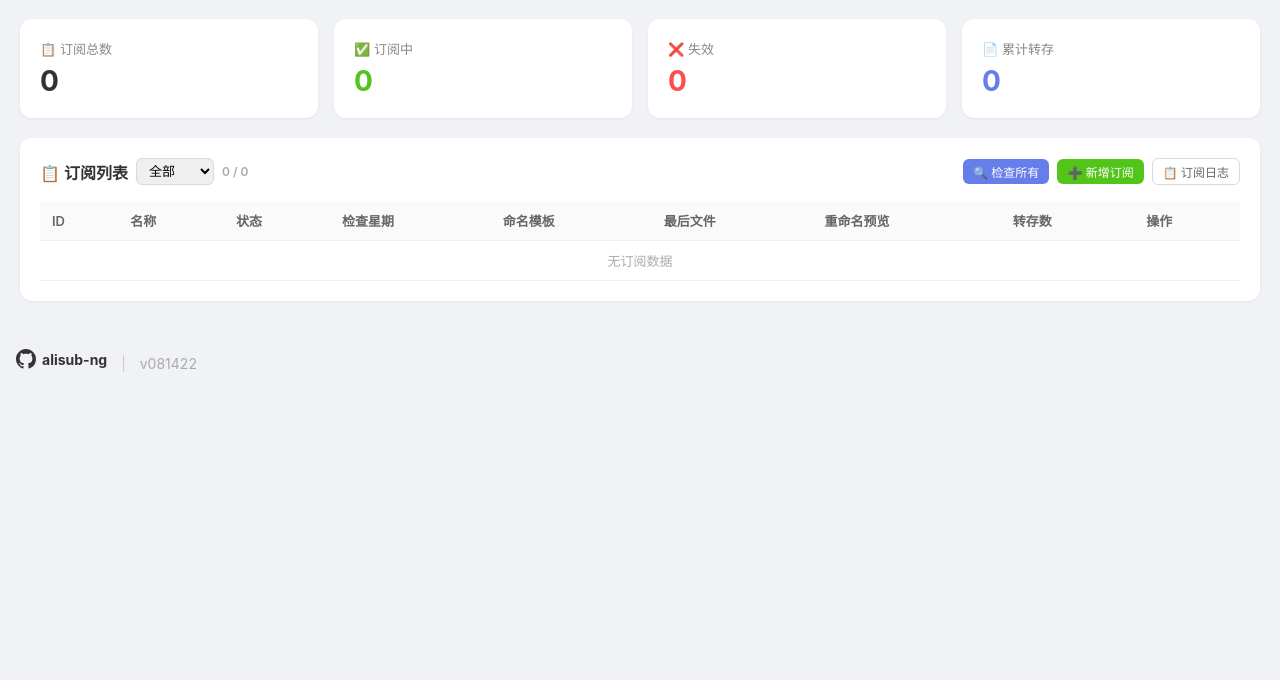
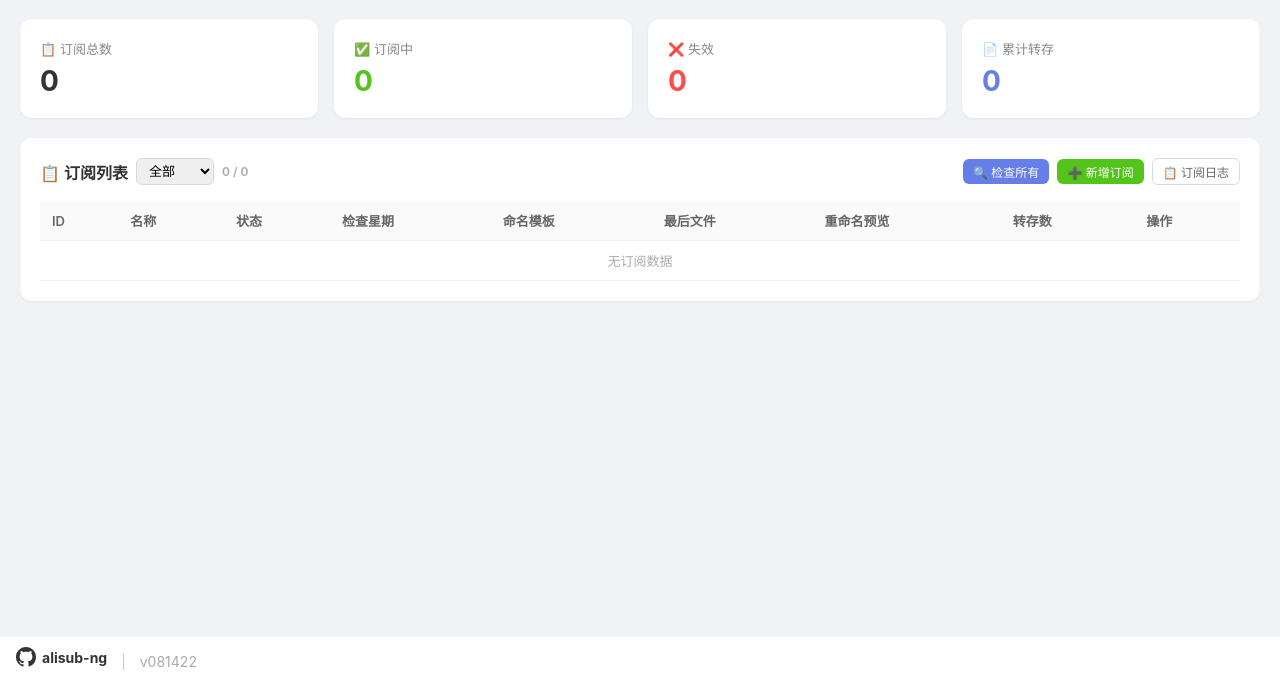
Before and after one commit to liwei9804/alisub-ng, a Flask app: page / in a window 1280 px wide. Shown: the part 120-800 px from the top of the page. Run offline with Flask 3, Linux system fonts and the light colour scheme; the visitor is signed in with stand-in values (Sample User, id 1); data that the repository does not hold is empty.

Commit message:
fix: 底部固定定位，订阅为空时也正常显示

```diff
--- a/templates/index.html
+++ b/templates/index.html
@@ -85,7 +85,7 @@ tr:hover{background:#f9f9ff}
   <a href="#" onclick="switchTab(event,'tab-settings')">⚙️ 云盘设置</a>
 </div>
 
-<div class="container">
+<div class="container" style="padding-bottom:50px">
   <!-- 订阅管理 -->
   <div id="tab-subs" class="tab-content active">
     <div class="grid" id="statsGrid"></div>
@@ -793,7 +793,7 @@ fetch('/api/subscriptions').then(function(r){return r.json();}).then(function(d)
   renderStats(allSubs);
 }).catch(function(){});
 </script>
-<div style="text-align:left;padding:12px 16px;font-size:14px;color:#888">
+<div style="position:fixed;bottom:0;left:0;right:0;text-align:left;padding:10px 16px;font-size:14px;color:#888;background:#fff;border-top:1px solid #f0f0f0;z-index:1">
   <a href="https://github.com/liwei9804/alisub-ng" target="_blank" style="color:#333;text-decoration:none;display:inline-flex;align-items:center;gap:6px">
     <svg height="20" width="20" viewBox="0 0 16 16" fill="#333"><path d="M8 0C3.58 0 0 3.58 0 8c0 3.54 2.29 6.53 5.47 7.59.4.07.55-.17.55-.38 0-.19-.01-.82-.01-1.49-2.01.37-2.53-.49-2.69-.94-.09-.23-.48-.94-.82-1.13-.28-.15-.68-.52-.01-.53.63-.01 1.08.58 1.23.82.72 1.21 1.87.87 2.33.66.07-.52.28-.87.51-1.07-1.78-.2-3.64-.89-3.64-3.95 0-.87.31-1.59.82-2.15-.08-.2-.36-1.02.08-2.12 0 0 .67-.21 2.2.82.64-.18 1.32-.27 2-.27.68 0 1.36.09 2 .27 1.53-1.04 2.2-.82 2.2-.82.44 1.1.16 1.92.08 2.12.51.56.82 1.27.82 2.15 0 3.07-1.87 3.75-3.65 3.95.29.25.54.73.54 1.48 0 1.07-.01 1.93-.01 2.2 0 .21.15.46.55.38A8.013 8.013 0 0016 8c0-4.42-3.58-8-8-8z"/></svg>
     <b>alisub-ng</b>
```
